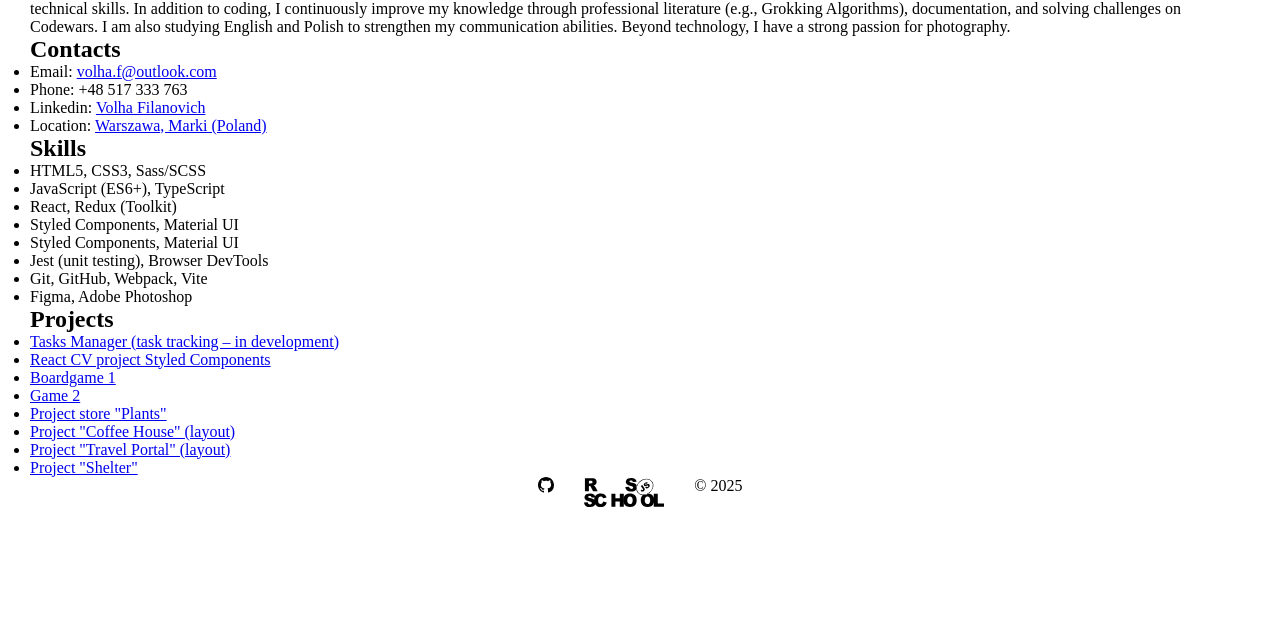
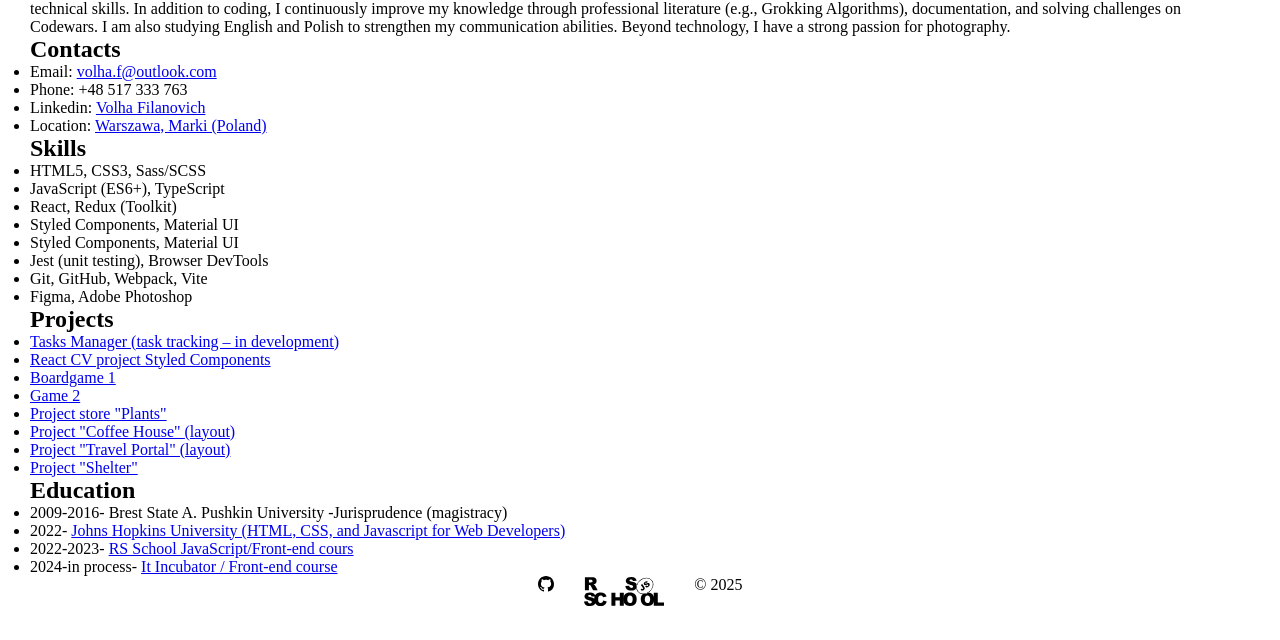
Before and after one commit to volhaf/rsschool-cv, a plain HTML site: page index.html in a window 1280 px wide. Shown: the part 366-1006 px from the top of the page. Before the commit the page ends 907 px from the top, so only its background shows below. Drawn offline with Linux system fonts and the light colour scheme.

Commit message:
feat: add section education

```diff
--- a/index.html
+++ b/index.html
@@ -133,7 +133,27 @@
                 </li>
             </ul>
         </section>
-        <section class="education" id="education-anchor"></section>
+        <section class="education" id="education-anchor">
+            <h2 class="education_title">Education</h2>
+            <ul class="education_list">
+                <li class="education_item"><span>2009-2016</span>- Brest State A. Pushkin University -Jurisprudence (magistracy)</li>
+                <li class="education_item"><span>2022</span>-
+                    <a class="expierence_link" href="https://www.coursera.org/specializations/html-css-javascript-for-web-developers" target="_blank">
+                        Johns Hopkins University (HTML, CSS, and Javascript for Web Developers)
+                    </a>
+                </li>
+                <li class="education_item"><span>2022-2023</span>-
+                    <a class="expierence_link" href="https://app.rs.school/certificate/a2cpyr4x" target="_blank">
+                        RS School JavaScript/Front-end cours
+                    </a>
+                </li>
+                <li class="education_item"><span>2024-in process</span>-
+                    <a class="expierence_link" href="https://it-incubator.io/education/front-end" target="_blank">
+                        It Incubator / Front-end course
+                    </a>
+                </li>
+            </ul>
+        </section>
         <section class="code" id="code-anchor"></section>
         <section class="language" id="language-anchor"></section>
     </main>
```
